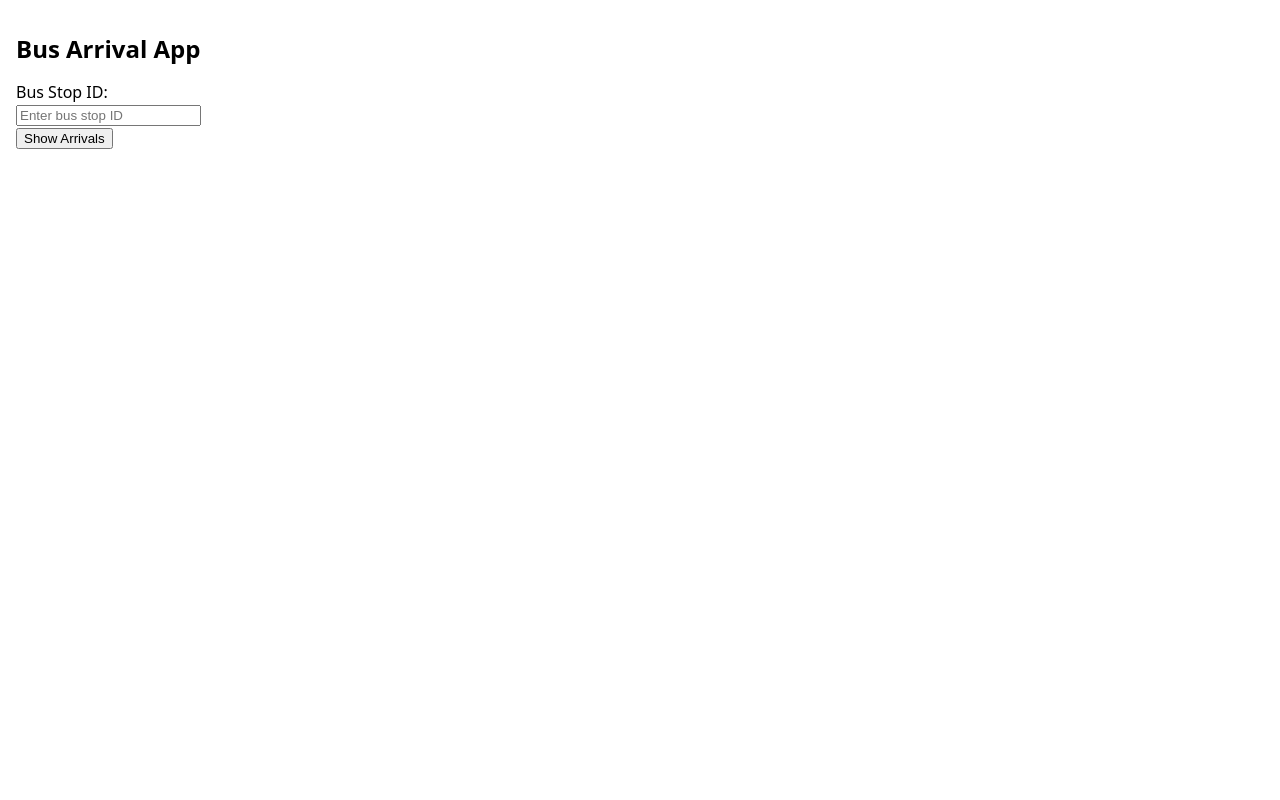
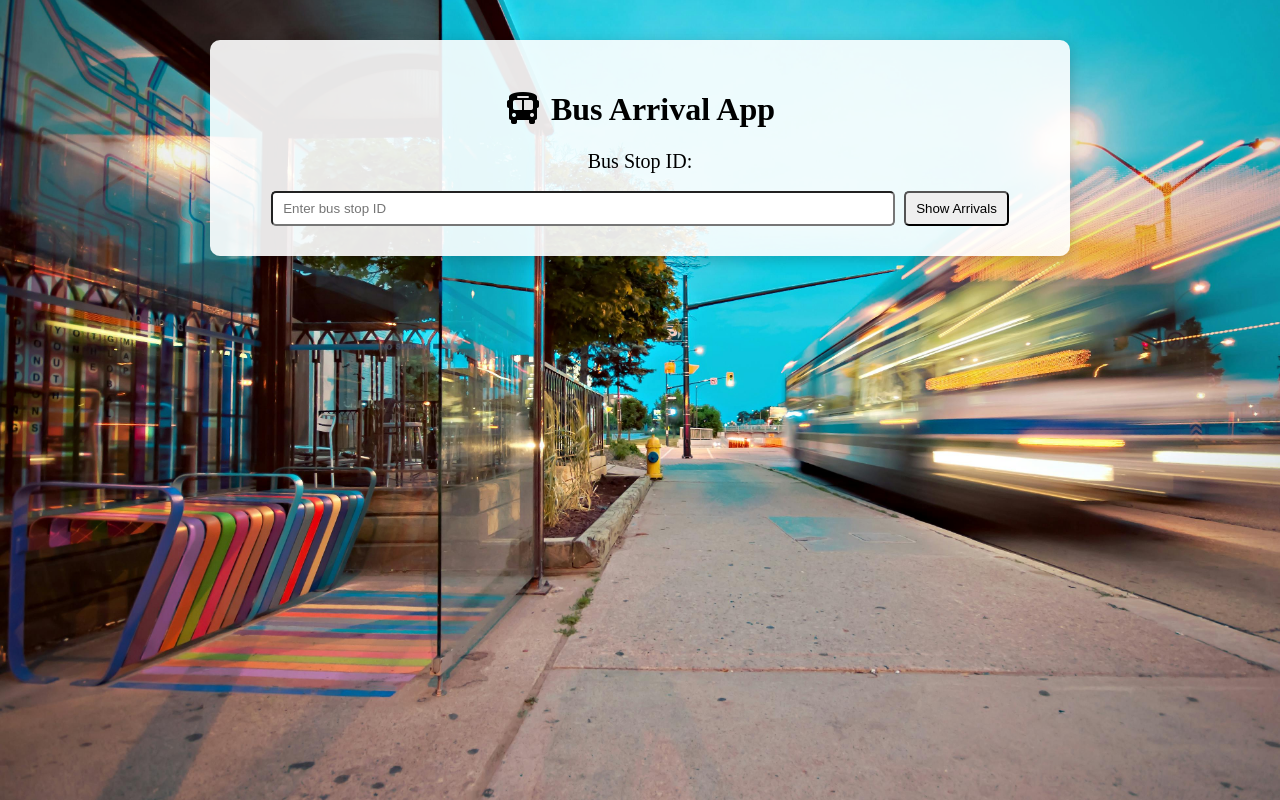
Before and after one commit to phinshen/bus-arrival-app-basicAssessment, a website: page index.html in a window 1280 px wide. Drawn offline with Linux system fonts and the light colour scheme.

Commit message:
added CSS and bootstrap for better design

```diff
--- a/index.html
+++ b/index.html
@@ -4,21 +4,26 @@
     <title>Bus Arrival Tracking System</title>
     <meta charset="UTF-8" />
     <meta name="viewport" content="width=device-width" />
+    <script src="https://kit.fontawesome.com/7856f408f8.js" crossorigin="anonymous"></script>
     <link rel="stylesheet" href="styles.css" />
   </head>
 
   <body>
     <main>
-      <h1>Bus Arrival App</h1>
+      <div class="container">
+        <h1><i class="fa-solid fa-bus" style="margin-right: 10px"></i>Bus Arrival App</h1>
         <label for="busStopId">Bus Stop ID: </label><br />
+        <div>
           <input
             type="text"
             id="busStopId"
             name="busStopId"
             placeholder="Enter bus stop ID"
-      /><br />
-      <button onclick="showArrivals()">Show Arrivals</button>
+          />
+          <button id="showArrivals" onclick="showArrivals()">Show Arrivals</button>
+        </div>
         <div id="arrivalContent"></div>
+      </div>
     </main>
     <script src="script.js"></script>
   </body>
--- a/script.js
+++ b/script.js
@@ -1,8 +1,8 @@
-// -----------------getting value from user input from HTML------------------------
+// ------------------------------------------getting value from user input from HTML------------------------------------------------
 const userBusStopId = document.getElementById("busStopId"); // input box where user types bus stop ID
 const arrivalInfo = document.getElementById("arrivalContent"); // area to show arrival info
 
-// ----------------------fetch bus arrival data from API-----------------------
+// ------------------------------------------------fetch bus arrival data from API---------------------------------------------------
 async function fetchBusArrivalInfo(busStopId) {
     const response = await fetch(`https://sg-bus-arrivals.vercel.app/?id=${busStopId}`);
     // Add the user-provided ID to the API endpoint
@@ -13,7 +13,7 @@ async function fetchBusArrivalInfo(busStopId) {
         throw new Error ('Error fetching bus arrival data.');
     }
 }
-// -------------------------- Format the bus arrival data -----------------------
+// ---------------------------------------------- Format the bus arrival data ---------------------------------------------------------
 function busArrivalFormat(arrivalData) {
     const buses = arrivalData.services; // get list of buses
     const totalBuses = buses.length; // total number of buses
@@ -23,7 +23,7 @@ function busArrivalFormat(arrivalData) {
     }
 
     let formattedData = `
-        <p><strong>${totalBuses} buses arriving</strong></p>
+        <p class="totalBuses"><strong>${totalBuses} Buses Arriving!</strong></p>
         <table border="1" cellpadding="5" cellspacing="0" style="border-collapse: collapse; width: 100%;">
           <thead>
             <tr>
@@ -49,9 +49,9 @@ function busArrivalFormat(arrivalData) {
         // Add a row for each bus
         formattedData += `
             <tr>
-                <td>${busNo}</td>
-                <td>${operator}</td>
-                <td>${arrivalTimeString}</td>
+                <td class="tableData">${busNo}</td>
+                <td class="tableData">${operator}</td>
+                <td class="tableData">${arrivalTimeString}</td>
             </tr>
         `;
     }
@@ -63,7 +63,7 @@ function busArrivalFormat(arrivalData) {
 
     return formattedData;
 }
-// --------------------------- Display the bus arrival data on webpage ---------------------
+// ----------------------------------------------------------- Display the bus arrival data on webpage -------------------------------------------------
 function displayBusArrival(busStopId) {
     arrivalInfo.innerHTML = "Loading..."; // temporary message while fetching
     fetchBusArrivalInfo(busStopId)
@@ -77,7 +77,7 @@ function displayBusArrival(busStopId) {
         })
 }
 
-// ---------------------- Called when user clicks the button -----------------------
+// ----------------------------------------------------------------- Called when user clicks the button -------------------------------------------------
 let intervalId; // used to store repeating timer
 
 function showArrivals() {
--- a/styles.css
+++ b/styles.css
@@ -1,46 +1,54 @@
-* {
-  box-sizing: border-box;
+html {
+  background-image: url('busstop-background-image.jpg');
+  background-size: cover;
+  background-position: center;
+  background-repeat: no-repeat;
+  background-attachment: fixed;
 }
 
-body {
-  margin: 0;
-  font-family: system-ui, sans-serif;
-  color: black;
-  background-color: white;
+.container {
+  display: flex;
+  flex-direction: column;
+  align-items: center;
+  margin-top: 10px;
+  background-color: rgba(255, 255, 255, 0.9);
+  border-radius: 10px;
+  padding: 30px;
+  margin: 40px auto;
+  width: 80%;
+  max-width: 800px;
+  box-shadow: 0 4px 15px rgba(0, 0, 0, 0.2);
 }
 
-nav {
-  display: flex;
-  flex-wrap: wrap;
-  align-items: center;
-  justify-content: center;
-  padding: 0.5rem;
-  gap: 0.5rem;
-  border-bottom: solid 1px #aaa;
-  background-color: #eee;
+label {
+  font-size: 20px;
 }
 
-nav a {
-  display: inline-block;
-  min-width: 9rem;
-  padding: 0.5rem;
-  border-radius: 0.2rem;
-  border: solid 1px #aaa;
-  text-align: center;
-  text-decoration: none;
-  color: #555;
+#busStopId {
+  padding: 8px 10px;
+  width: 600px;
+  border-radius: 5px;
 }
 
-nav a[aria-current='page'] {
-  color: #000;
-  background-color: #d4d4d4;
+#showArrivals {
+  padding: 8px 10px;
+  border-radius: 5px;
+  margin-left: 5px;
 }
 
-main {
-  padding: 1rem;
+#showArrivals:hover {
+  background-color: #dddddd;
 }
 
-h1 {
-  font-weight: bold;
-  font-size: 1.5rem;
+.totalBuses {
+  display: flex;
+  flex-direction: column;
+  align-items: center;
+  margin: 30px;
 }
+
+.tableData {
+  padding: 15px;
+  width: 100px;
+  font-size: 18px;
+}
```
Also changed, not shown: page2.html (deleted, +0 -19 lines), busstop-background-image.jpg (added). Lines whose indentation alone changed are shown as unchanged.
